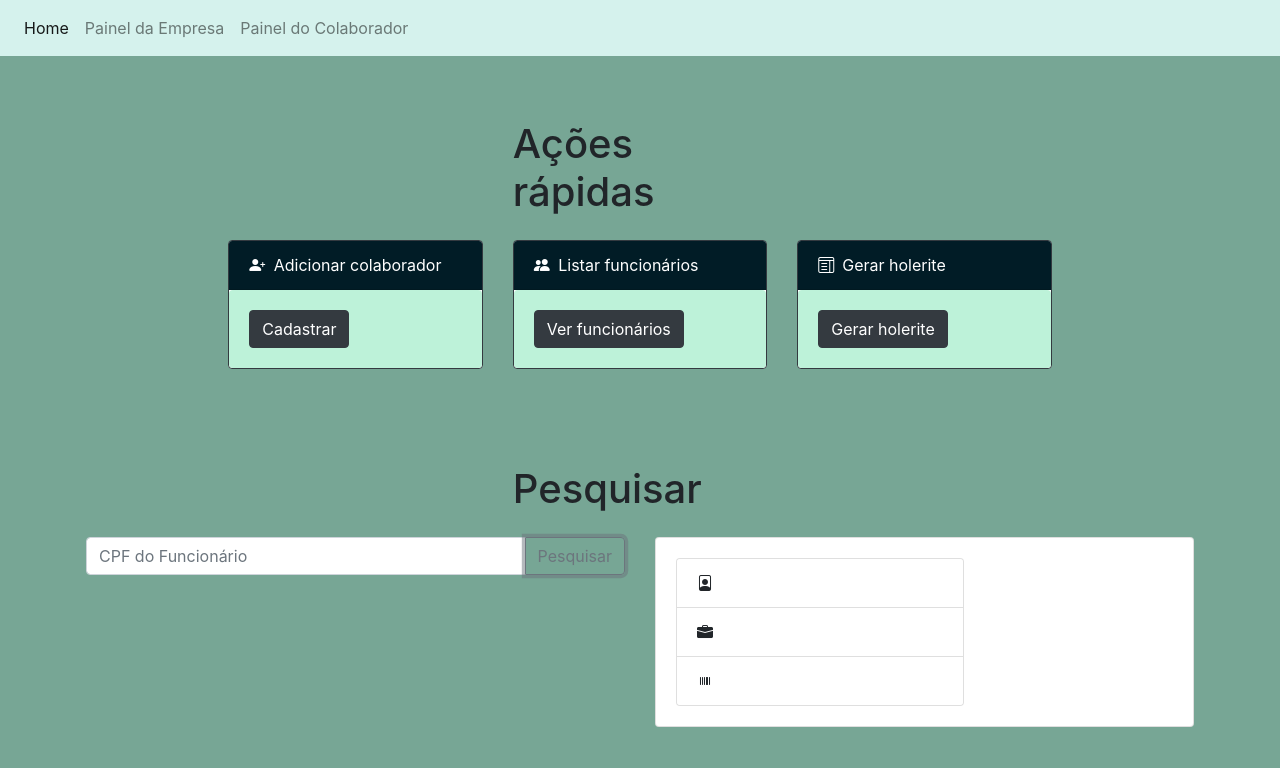
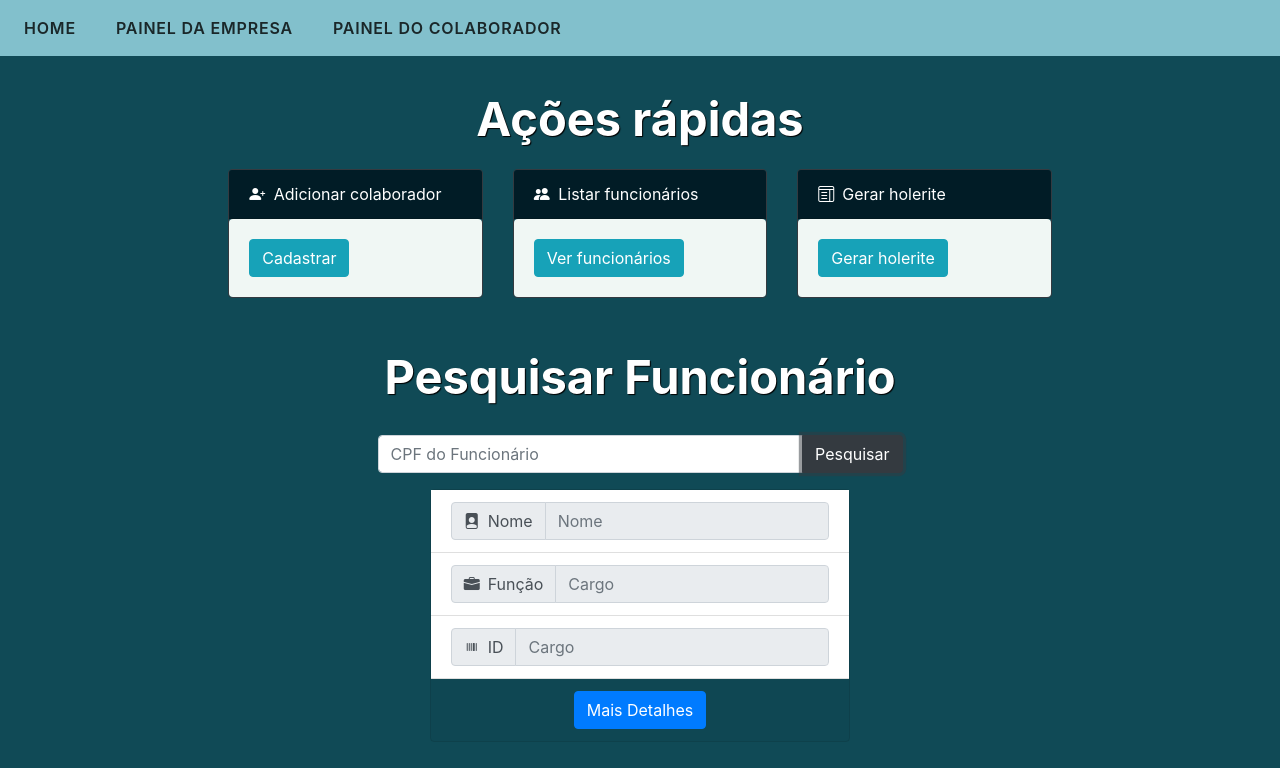
Before and after one commit to SSCM-Squad/frontendPagamento, an Angular app: page /painel-empresa in a window 1280 px wide. Both pictures are taken after a click on the button "Pesquisar". Shown: the top 768 px of the page. Built offline with nearby package versions, Linux system fonts and the light colour scheme; no server answers.

Commit message:
Troca de cores, fontes e layouts

```diff
--- a/src/app/app.component.css
+++ b/src/app/app.component.css
@@ -1,3 +1,17 @@
 .navbar {
-  background-color: #D5F2ED !important;
+  background-color: #82c0cc !important;
 }
+
+a {
+  color: rgba(0, 0, 0, 0.8) !important;
+  letter-spacing: 0.8px;
+  text-transform: uppercase;
+  display: block;
+  position: relative;
+  transition: all .4s ease;
+  font-weight: 600;
+}
+
+a:hover {
+  color: rgba(0, 0, 0, 0.5) !important;
+}
--- a/src/app/app.component.html
+++ b/src/app/app.component.html
@@ -4,8 +4,8 @@
   </button>
   <div class="collapse navbar-collapse" id="navbarNavAltMarkup">
     <div class="navbar-nav">
-      <a class="nav-link active" [routerLink]="['/menu']">Home <span class="sr-only">(current)</span></a>
-      <a class="nav-link" [routerLink]="['/painel-empresa']">Painel da Empresa</a>
+      <a class="nav-link mr-4" [routerLink]="['/menu']">Home</a>
+      <a class="nav-link mr-4" [routerLink]="['/painel-empresa']">Painel da Empresa</a>
       <a class="nav-link" [routerLink]="['/painel-funcionario']">Painel do Colaborador</a>
     </div>
   </div>
--- a/src/app/funcionarios/components/gerar-holerite/gerar-holerite.component.css
+++ b/src/app/funcionarios/components/gerar-holerite/gerar-holerite.component.css
@@ -10,7 +10,7 @@ main {
 }
 
 #holerite-container {
-  background-color: #5972D9;
+  background-color: #2A314F;
   color: white;
   font-size: 14px;
   width: 50%;
--- a/src/app/funcionarios/components/gerar-holerite/gerar-holerite.component.html
+++ b/src/app/funcionarios/components/gerar-holerite/gerar-holerite.component.html
@@ -8,7 +8,7 @@
   </nav>
 
   <div class="row d-flex flex-column align-items-center justify-content-center">
-    <h4>Forneça o Identificador do funcionário e a data referente a geração do holerite</h4>
+    <h4 class="roboto-h4">Forneça o Identificador do funcionário e a data referente a geração do holerite</h4>
     <div class="row mt-3">
       <div class="input-group mb-3 col">
         <div class="input-group-prepend">
--- a/src/app/funcionarios/components/painel-empresa/painel-empresa.component.css
+++ b/src/app/funcionarios/components/painel-empresa/painel-empresa.component.css
@@ -13,5 +13,13 @@
 }
 
 .bg-body{
-  background-color: #BDF2D9  ;
+  background-color: #F0F7F4;
 }
+
+.card-func {
+  padding: 0 !important;
+}
+
+.card {
+  background-color: inherit !important;
+}
--- a/src/app/funcionarios/components/painel-empresa/painel-empresa.component.html
+++ b/src/app/funcionarios/components/painel-empresa/painel-empresa.component.html
@@ -1,9 +1,7 @@
-<div class="container mt-5 p-3">
+<div class="container mt-3 p-3">
 
   <div class="row justify-content-center" >
-    <div class="col-xl-3 mb-3">
-      <h1>Ações rápidas</h1>
-    </div>
+    <h1 class="roboto-h1">Ações rápidas</h1>
   </div>
 
   <div class="row justify-content-center ">
@@ -12,7 +10,7 @@
         <div class="card-header bg-header text-white"> <i class="bi bi-person-plus-fill mr-1"></i> Adicionar colaborador
         </div>
         <div class="card-body bg-body rounded">
-          <a [routerLink]="['/cadastrar-funcionario']" class="btn btn-dark">Cadastrar</a>
+          <a [routerLink]="['/cadastrar-funcionario']" class="btn btn-info">Cadastrar</a>
         </div>
       </div>
     </div>
@@ -21,7 +19,7 @@
       <div class="card border-dark mb-3" style="max-width: 18rem;">
         <div class="card-header bg-header text-white"> <i class="bi bi-people-fill mr-1"></i> Listar funcionários</div>
         <div class="card-body bg-body rounded">
-          <a [routerLink]="['/listar-funcionarios']" class="btn btn-dark">Ver funcionários</a>
+          <a [routerLink]="['/listar-funcionarios']" class="btn btn-info">Ver funcionários</a>
         </div>
       </div>
     </div>
@@ -30,7 +28,7 @@
       <div class="card border-dark mb-3" style="max-width: 18rem;">
         <div class="card-header bg-header text-white"> <i class="bi bi-layout-text-window mr-2"></i>Gerar holerite</div>
         <div class="card-body bg-body rounded">
-          <a [routerLink]="['/gerar-holerite']" class="btn btn-dark">Gerar holerite</a>
+          <a [routerLink]="['/gerar-holerite']" class="btn btn-info">Gerar holerite</a>
         </div>
       </div>
     </div>
@@ -38,23 +36,19 @@
   </div>
 </div>
 
-<div class="container mt-5 p-3">
+<div class="container mt-3 mb-5">
 
   <div class="row justify-content-center" >
-    <div class="col-xl-3 mb-3">
-      <h1>Pesquisar</h1>
-    </div>
+    <h1 class="roboto-h1">Pesquisar Funcionário</h1>
   </div>
 
-  <div class="row justify-content-center">
-    <div class="col-xl-6">
-
-      <div class="input-group mb-3">
+  <div class="d-flex flex-column justify-content-center align-items-center mt-2">
+    <div class="input-group mb-3 col-6">
       <input [(ngModel)]="funcionarioCpf" type="text" class="form-control" placeholder="CPF do Funcionário">
       <div class="input-group-append" >
         <button
           (click)="pesquisarUsuario()"
-            class="btn btn-outline-secondary"
+          class="btn btn-dark"
           type="button"
           data-toggle="collapse"
           data-target="#resultadoPesquisa" >
@@ -63,29 +57,53 @@
       </div>
     </div>
 
+    <div class="collapse" id="resultadoPesquisa">
+      <div class="card">
+        <div class="card-body card-func">
+          <ul class="list-group list-group-flush">
+            <li class="list-group-item">
+              <div class="input-group">
+                <div class="input-group-prepend">
+                  <span class="input-group-text" id="basic-addon1">
+                    <i class="bi bi-file-person-fill mr-2"></i>
+                    Nome
+                  </span>
                 </div>
-
-    <div class="col-xl-6">
-
-      <div class="collapse" id="resultadoPesquisa">
-        <div class="card card-body">
-          <div class="card" style="width: 18rem;">
-            <ul class="list-group list-group-flush">
-              <li class="list-group-item"><i class="bi bi-file-person"></i>
-                {{funcionarioEncontrado.nome}}
+                <input [(ngModel)]="funcionarioEncontrado.nome" readonly type="text" class="form-control" placeholder="Nome">
+              </div>
             </li>
-              <li class="list-group-item"> <i class="bi bi-briefcase-fill"></i>
-                {{funcionarioEncontrado.funcao}}
+            <li class="list-group-item">
+              <div class="input-group">
+                <div class="input-group-prepend">
+                  <span class="input-group-text" id="basic-addon1">
+                    <i class="bi bi-briefcase-fill mr-2"></i>
+                    Função
+                  </span>
+                </div>
+                <input [(ngModel)]="funcionarioEncontrado.funcao" readonly type="text" class="form-control" placeholder="Cargo">
+              </div>
             </li>
-              <li class="list-group-item"><i class="bi bi-upc"></i>
-                {{funcionarioEncontrado.id}}
+            <li class="list-group-item">
+              <div class="input-group">
+                <div class="input-group-prepend">
+                  <span class="input-group-text" id="basic-addon1">
+                    <i class="bi bi-upc mr-2"></i>
+                    ID
+                  </span>
+                </div>
+                <input [(ngModel)]="funcionarioEncontrado.id" readonly type="text" class="form-control" placeholder="Cargo">
+              </div>
             </li>
+            <div class="card-footer">
+              <div class="d-flex align-items-center justify-content-center">
+                <a [routerLink]="['../perfil-funcionario', funcionarioEncontrado.id]">
+                  <button class="btn btn-primary">Mais Detalhes</button>
+                </a>
+              </div>
+            </div>
           </ul>
         </div>
       </div>
     </div>
-
-    </div>
-
   </div>
 </div>
--- a/src/app/holerites/components/consultar-menu/consultar-menu.component.css
+++ b/src/app/holerites/components/consultar-menu/consultar-menu.component.css
@@ -1,7 +1,3 @@
-.bg-container{
-  background-color: #D5F2ED;
-}
-
 .border-color{
   border-width: large;
   border-style: solid;
@@ -13,7 +9,7 @@
 }
 
 .bg-body{
-  background-color: #D5F2ED  ;
+  background-color: #F0F7F4;
 }
 
 p {
@@ -28,7 +24,7 @@ main {
 }
 
 #holerite-container {
-  background-color: #5972D9;
+  background-color: #2A314F;
   color: white;
   font-size: 14px;
   width: 50%;
--- a/src/app/holerites/components/consultar-menu/consultar-menu.component.html
+++ b/src/app/holerites/components/consultar-menu/consultar-menu.component.html
@@ -7,9 +7,7 @@
   </nav>
 
   <div class="row justify-content-center">
-    <div class="col-xl-3 mb-3">
-      <h1>Ações rápidas</h1>
-    </div>
+    <h1 class="roboto-h1">Ações rápidas</h1>
   </div>
 
   <div class="row justify-content-center ">
@@ -32,7 +30,7 @@
 </div>
 
 <div class="d-flex flex-column align-items-center justify-content-center">
-  <h4>Forneça o CPF do funcionário e a data do holerite</h4>
+  <h4 class="roboto-h4">Forneça o CPF do funcionário e a data do holerite</h4>
   <div class="row mt-3">
     <div class="input-group mb-3 col">
       <div class="input-group-prepend">
--- a/src/app/holerites/components/holerite/holerite.component.css
+++ b/src/app/holerites/components/holerite/holerite.component.css
@@ -19,7 +19,7 @@ main {
 }
 
 #holerite-container {
-  background-color: #5972D9;
+  background-color: #2A314F;
   color: white;
   font-size: 14px;
   width: 50%;
--- a/src/app/holerites/components/holerite/holerite.component.html
+++ b/src/app/holerites/components/holerite/holerite.component.html
@@ -9,7 +9,8 @@
   </nav>
 
   <button class="btn btn-light mb-3" onclick="window.print()">Imprimir</button>
-  <div id="holerite-container">
+
+  <div id="holerite-container" class="mt-2">
     <div class="cabecalho">
       <p>{{ holerite.cabecalho.nomeEmpresa }}</p>
       <p>CNPJ: {{ holerite.cabecalho.cnpjEmpresa }}</p>
--- a/src/app/menu/menu.component.css
+++ b/src/app/menu/menu.component.css
@@ -3,9 +3,13 @@
 }
 
 .bg-body{
-  background-color: #D5F2ED;
+  background-color: #F0F7F4;
 }
 
 .bg-footer{
   background-color: #011C26;
 }
+
+.card {
+  background-color: inherit !important;
+}
--- a/src/styles.css
+++ b/src/styles.css
@@ -1,6 +1,24 @@
 /* You can add global styles to this file, and also import other style files */
 @import url("https://cdn.jsdelivr.net/npm/bootstrap-icons@1.8.1/font/bootstrap-icons.css");
 
+@import url('https://fonts.googleapis.com/css2?family=Roboto:wght@400;700&display=swap');
+
 body{
-  background-color:#77A695;
+  background-color:#104A56;
 }
+
+.roboto-h1 {
+  font-size: 47px;
+  font-weight: 700;
+  color: #fff;
+  line-height: 61px;
+  margin-bottom: 20px;
+  text-shadow: 1px 1px 1px #000;
+}
+
+.roboto-h4 {
+  font-size: 27px;
+  font-weight: 700;
+  color: #fff;
+  text-shadow: 1px 1px 1px #000;
+}
```
Lines whose indentation alone changed are shown as unchanged.
